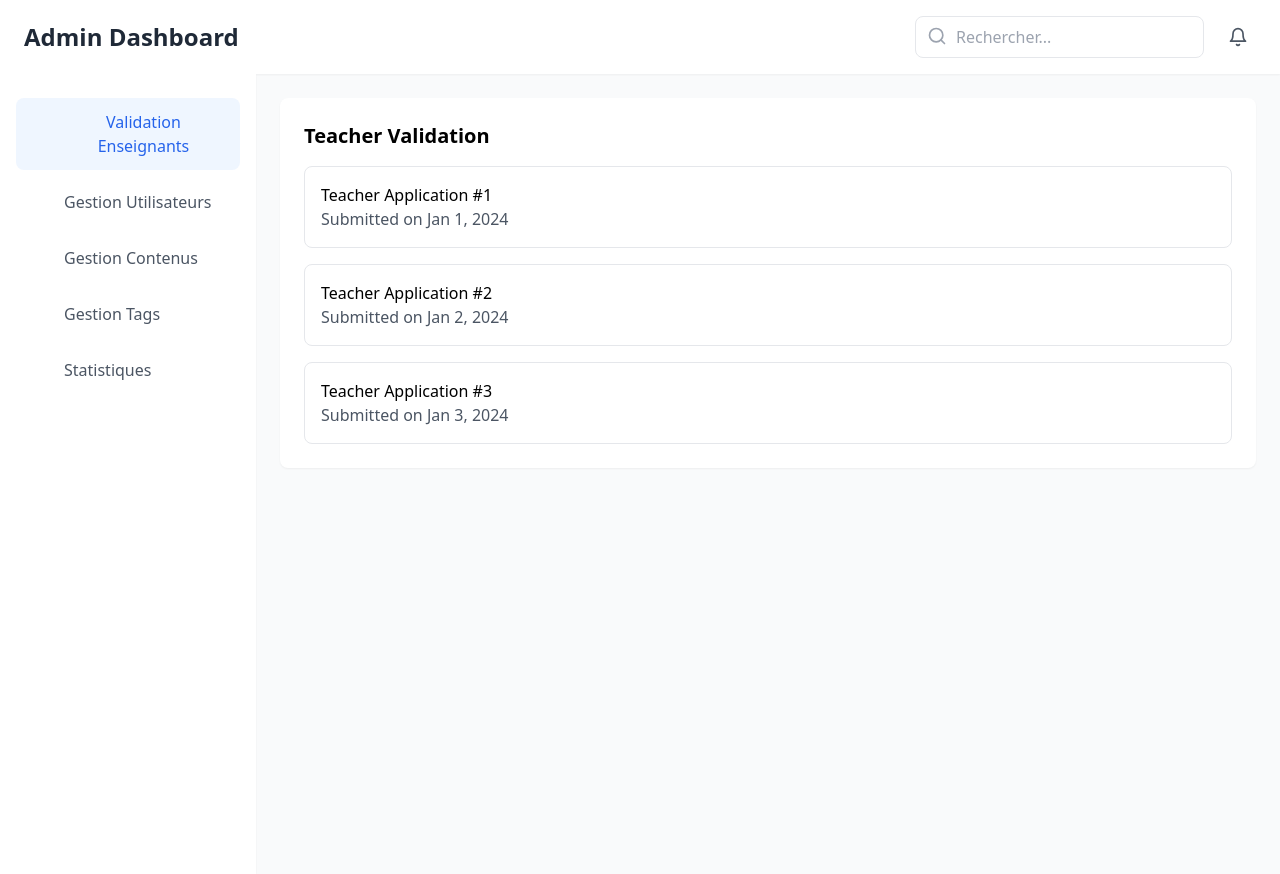
After one commit to sara-boulahia32/youdemy, a PHP site: page /pages/admin/AdminDashboard.php in a window 1280 px wide. The commit adds this page. Run offline with PHP 8.4, Linux system fonts and the light colour scheme; some libraries are stand-ins or nearby versions.

```diff
--- /dev/null
+++ b/pages/admin/AdminDashboard.php
@@ -0,0 +1,261 @@
+<!DOCTYPE html>
+<html lang="fr">
+<head>
+    <meta charset="UTF-8">
+    <meta name="viewport" content="width=device-width, initial-scale=1.0">
+    <title>Admin Dashboard</title>
+    <script src="https://cdnjs.cloudflare.com/ajax/libs/feather-icons/4.28.0/feather.min.js"></script>
+    <script src="https://cdnjs.cloudflare.com/ajax/libs/alpinejs/2.3.0/alpine.js"></script>
+    <link href="https://cdnjs.cloudflare.com/ajax/libs/tailwindcss/2.2.19/tailwind.min.css" rel="stylesheet">
+</head>
+<body class="bg-gray-50" x-data="{ activeTab: 'teachers', showTagModal: false }">
+    <!-- Top Navigation -->
+    <nav class="bg-white shadow-sm px-6 py-4">
+        <div class="flex items-center justify-between">
+            <h1 class="text-2xl font-bold text-gray-800">Admin Dashboard</h1>
+            <div class="flex items-center gap-4">
+                <div class="relative">
+                    <input type="search" placeholder="Rechercher..." class="pl-10 pr-4 py-2 rounded-lg border border-gray-200">
+                    <i data-feather="search" class="absolute left-3 top-2.5 h-5 w-5 text-gray-400"></i>
+                </div>
+                <button class="p-2 rounded-lg hover:bg-gray-100">
+                    <i data-feather="bell" class="h-5 w-5 text-gray-600"></i>
+                </button>
+            </div>
+        </div>
+    </nav>
+
+    <div class="flex">
+        <!-- Sidebar -->
+        <aside class="w-64 bg-white h-screen shadow-sm p-4 hidden md:block">
+            <nav class="space-y-2">
+                <template x-for="tab in ['teachers', 'users', 'content', 'tags', 'stats']">
+                    <button
+                        @click="activeTab = tab"
+                        :class="`w-full flex items-center gap-3 px-4 py-3 rounded-lg ${
+                            activeTab === tab ? 'bg-blue-50 text-blue-600' : 'text-gray-600 hover:bg-gray-50'
+                        }`"
+                    >
+                        <i :data-feather="
+                            tab === 'teachers' ? 'users' :
+                            tab === 'users' ? 'users' :
+                            tab === 'content' ? 'book-open' :
+                            tab === 'tags' ? 'tags' :
+                            'bar-chart-2'
+                        " class="h-5 w-5"></i>
+                        <span x-text="
+                            tab === 'teachers' ? 'Validation Enseignants' :
+                            tab === 'users' ? 'Gestion Utilisateurs' :
+                            tab === 'content' ? 'Gestion Contenus' :
+                            tab === 'tags' ? 'Gestion Tags' :
+                            'Statistiques'
+                        "></span>
+                    </button>
+                </template>
+            </nav>
+        </aside>
+
+        <!-- Mobile Menu -->
+        <div class="md:hidden w-full bg-white shadow-sm p-4">
+            <select @change="activeTab = $event.target.value" class="w-full p-2 border rounded-lg">
+                <option value="teachers">Validation Enseignants</option>
+                <option value="users">Gestion Utilisateurs</option>
+                <option value="content">Gestion Contenus</option>
+                <option value="tags">Gestion Tags</option>
+                <option value="stats">Statistiques</option>
+            </select>
+        </div>
+
+        <!-- Main Content -->
+        <main class="flex-1 p-6">
+            <!-- Stats Section -->
+            <div x-show="activeTab === 'stats'" class="grid grid-cols-1 md:grid-cols-2 lg:grid-cols-3 gap-6">
+                <div class="bg-white p-6 rounded-lg shadow-sm">
+                    <h3 class="text-lg font-semibold mb-4">Total Courses</h3>
+                    <p class="text-3xl font-bold">156</p>
+                </div>
+                <div class="bg-white p-6 rounded-lg shadow-sm">
+                    <h3 class="text-lg font-semibold mb-4">Top Course</h3>
+                    <p class="text-xl font-medium">Web Development</p>
+                    <p class="text-gray-600">325 students</p>
+                </div>
+                <div class="bg-white p-6 rounded-lg shadow-sm">
+                    <h3 class="text-lg font-semibold mb-4">Top Teachers</h3>
+                    <div class="space-y-2">
+                        <div class="flex items-center justify-between">
+                            <span>Marie Dubois</span>
+                            <span class="text-blue-600 font-medium">4.8 ⭐️</span>
+                        </div>
+                        <div class="flex items-center justify-between">
+                            <span>Jean Martin</span>
+                            <span class="text-blue-600 font-medium">4.7 ⭐️</span>
+                        </div>
+                        <div class="flex items-center justify-between">
+                            <span>Sophie Laurent</span>
+                            <span class="text-blue-600 font-medium">4.6 ⭐️</span>
+                        </div>
+                    </div>
+                </div>
+            </div>
+
+            <!-- Teachers Section -->
+            <div x-show="activeTab === 'teachers'" class="bg-white rounded-lg shadow-sm">
+                <div class="p-6">
+                    <h2 class="text-xl font-semibold mb-4">Teacher Validation</h2>
+                    <div class="space-y-4">
+                        <template x-for="i in 3">
+                            <div class="flex items-center justify-between p-4 border rounded-lg">
+                                <div>
+                                    <h3 class="font-medium" x-text="`Teacher Application #${i}`"></h3>
+                                    <p class="text-gray-600" x-text="`Submitted on Jan ${i}, 2024`"></p>
+                                </div>
+                                <div class="flex gap-2">
+                                    <button class="p-2 text-green-600 hover:bg-green-50 rounded-lg">
+                                        <i data-feather="check" class="h-5 w-5"></i>
+                                    </button>
+                                    <button class="p-2 text-red-600 hover:bg-red-50 rounded-lg">
+                                        <i data-feather="x" class="h-5 w-5"></i>
+                                    </button>
+                                </div>
+                            </div>
+                        </template>
+                    </div>
+                </div>
+            </div>
+
+            <!-- Users Section -->
+            <div x-show="activeTab === 'users'" class="bg-white rounded-lg shadow-sm">
+                <div class="p-6">
+                    <h2 class="text-xl font-semibold mb-4">User Management</h2>
+                    <div class="overflow-x-auto">
+                        <table class="w-full">
+                            <thead>
+                                <tr class="border-b">
+                                    <th class="text-left p-4">User</th>
+                                    <th class="text-left p-4">Role</th>
+                                    <th class="text-left p-4">Status</th>
+                                    <th class="text-left p-4">Actions</th>
+                                </tr>
+                            </thead>
+                            <tbody>
+                                <tr class="border-b">
+                                    <td class="p-4">John Doe</td>
+                                    <td class="p-4">Student</td>
+                                    <td class="p-4">
+                                        <span class="px-2 py-1 rounded-full text-sm bg-green-100 text-green-800">
+                                            Active
+                                        </span>
+                                    </td>
+                                    <td class="p-4">
+                                        <div class="flex gap-2">
+                                            <button class="p-1 text-blue-600 hover:bg-blue-50 rounded">
+                                                <i data-feather="edit" class="h-4 w-4"></i>
+                                            </button>
+                                            <button class="p-1 text-red-600 hover:bg-red-50 rounded">
+                                                <i data-feather="trash-2" class="h-4 w-4"></i>
+                                            </button>
+                                        </div>
+                                    </td>
+                                </tr>
+                                <!-- Add more user rows here -->
+                            </tbody>
+                        </table>
+                    </div>
+                </div>
+            </div>
+
+            <!-- Content Section -->
+            <div x-show="activeTab === 'content'" class="bg-white rounded-lg shadow-sm">
+                <div class="p-6">
+                    <div class="flex justify-between items-center mb-6">
+                        <h2 class="text-xl font-semibold">Content Management</h2>
+                        <button class="bg-blue-600 text-white px-4 py-2 rounded-lg flex items-center gap-2">
+                            <i data-feather="plus" class="h-5 w-5"></i>
+                            Add Course
+                        </button>
+                    </div>
+                    <div class="grid grid-cols-1 md:grid-cols-2 lg:grid-cols-3 gap-6">
+                        <template x-for="course in [
+                            { title: 'Web Development', category: 'Programming', status: 'Published' },
+                            { title: 'Digital Marketing', category: 'Marketing', status: 'Draft' },
+                            { title: 'UI/UX Design', category: 'Design', status: 'Published' }
+                        ]">
+                            <div class="border rounded-lg p-4">
+                                <h3 class="font-medium" x-text="course.title"></h3>
+                                <p class="text-gray-600" x-text="course.category"></p>
+                                <div class="mt-4 flex justify-between items-center">
+                                    <span :class="`px-2 py-1 rounded-full text-sm ${
+                                        course.status === 'Published' ? 'bg-green-100 text-green-800' : 'bg-yellow-100 text-yellow-800'
+                                    }`" x-text="course.status"></span>
+                                    <div class="flex gap-2">
+                                        <button class="p-1 text-blue-600 hover:bg-blue-50 rounded">
+                                            <i data-feather="edit" class="h-4 w-4"></i>
+                                        </button>
+                                        <button class="p-1 text-red-600 hover:bg-red-50 rounded">
+                                            <i data-feather="trash-2" class="h-4 w-4"></i>
+                                        </button>
+                                    </div>
+                                </div>
+                            </div>
+                        </template>
+                    </div>
+                </div>
+            </div>
+
+            <!-- Tags Section -->
+            <div x-show="activeTab === 'tags'" class="bg-white rounded-lg shadow-sm">
+                <div class="p-6">
+                    <div class="flex justify-between items-center mb-6">
+                        <h2 class="text-xl font-semibold">Tag Management</h2>
+                        <button
+                            @click="showTagModal = true"
+                            class="bg-blue-600 text-white px-4 py-2 rounded-lg flex items-center gap-2"
+                        >
+                            <i data-feather="plus" class="h-5 w-5"></i>
+                            Bulk Add Tags
+                        </button>
+                    </div>
+                    <div class="grid grid-cols-2 md:grid-cols-3 lg:grid-cols-4 gap-4">
+                        <template x-for="tag in ['JavaScript', 'Python', 'React', 'Vue.js', 'Node.js', 'HTML', 'CSS', 'Database', 'AWS', 'DevOps']">
+                            <div class="flex items-center justify-between p-3 border rounded-lg">
+                                <span x-text="tag"></span>
+                                <div class="flex gap-2">
+                                    <button class="p-1 text-blue-600 hover:bg-blue-50 rounded">
+                                        <i data-feather="edit" class="h-4 w-4"></i>
+                                    </button>
+                                    <button class="p-1 text-red-600 hover:bg-red-50 rounded">
+                                        <i data-feather="trash-2" class="h-4 w-4"></i>
+                                    </button>
+                                </div>
+                            </div>
+                        </template>
+                    </div>
+                </div>
+            </div>
+        </main>
+    </div>
+
+    <!-- Bulk Tag Modal -->
+    <div x-show="showTagModal" class="fixed hidden inset-0 bg-black bg-opacity-50 flex items-center justify-center">
+        <div class="bg-white rounded-lg p-6 w-full max-w-md">
+            <h3 class="text-lg font-semibold mb-4">Add Multiple Tags</h3>
+            <textarea class="w-full h-32 p-2 border rounded-lg mb-4" placeholder="Enter tags separated by commas..."></textarea>
+            <div class="flex justify-end gap-2">
+                <button @click="showTagModal = false" class="px-4 py-2 border rounded-lg hover:bg-gray-50">
+                    Cancel
+                </button>
+                <button @click="showTagModal = false" class="px-4 py-2 bg-blue-600 text-white rounded-lg hover:bg-blue-700">
+                    Add Tags
+                </button>
+            </div>
+        </div>
+    </div>
+
+    <script>
+        // Initialize Feather Icons
+        document.addEventListener('DOMContentLoaded', function() {
+            feather.replace();
+        });
+    </script>
+</body>
+</html>
--- a/pages/teacher/getJson.php
+++ b/pages/teacher/getJson.php
@@ -33,4 +33,5 @@ if (isset($_GET['id'])) {
         'content_types' => $content_types
     ]);
 }
+
 ?>
```
Also changed, not shown: pages/teacher/TeacherDashboard.php (+20 -7 lines), src/Models/Course.php (+31 -4 lines), public/uploads/téléchargement (11).jpeg (added).
